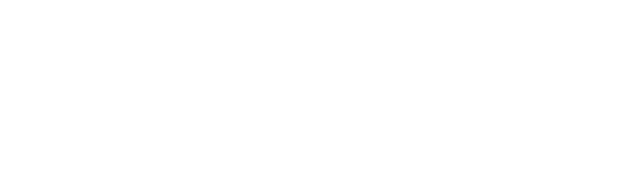
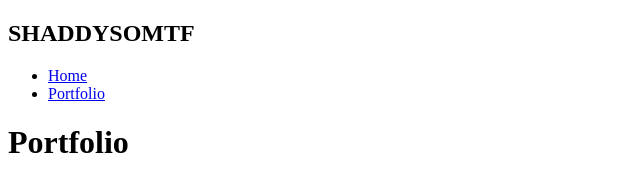
Before and after one commit to rashadwilliams9/rashadwilliams9.github.io, a plain HTML site: page portfolio.html in a window 1280 px wide. Shown: the whole page, without its empty margins (0-640 px from the left). Drawn offline with Linux system fonts and the light colour scheme.

Commit message:
add portfolio page to website

```diff
--- a/portfolio.html
+++ b/portfolio.html
@@ -0,0 +1,36 @@
+<!DOCTYPE html>
+<html>
+  <head>
+    <title>SHADDYSOMTF</title>
+  </head>
+
+  <body>
+    <!-- All content goes here -->
+    <div id="all-contents">
+        <div id="all-contents">
+            <nav>
+              <h1>SHADDYSOMTF</h1>
+              <ul id="nav-ul">
+                <li class="nav-li">
+                  <a href="index.html">Home</a>
+                </li>
+                <li class="nav-li">
+                  <a href="portfolio.html">Portfolio</a>
+                </li>
+
+              </ul>
+
+            </nav>
+
+            <main>
+              <div class="content">
+                <h1>Portfolio</h1>
+                <ul id="portfolio">
+
+                </ul>
+              </div>
+            </main>
+
+    </div>
+  </body>
+</html>
```
Also changed, not shown: index.html (+2 -2 lines).
